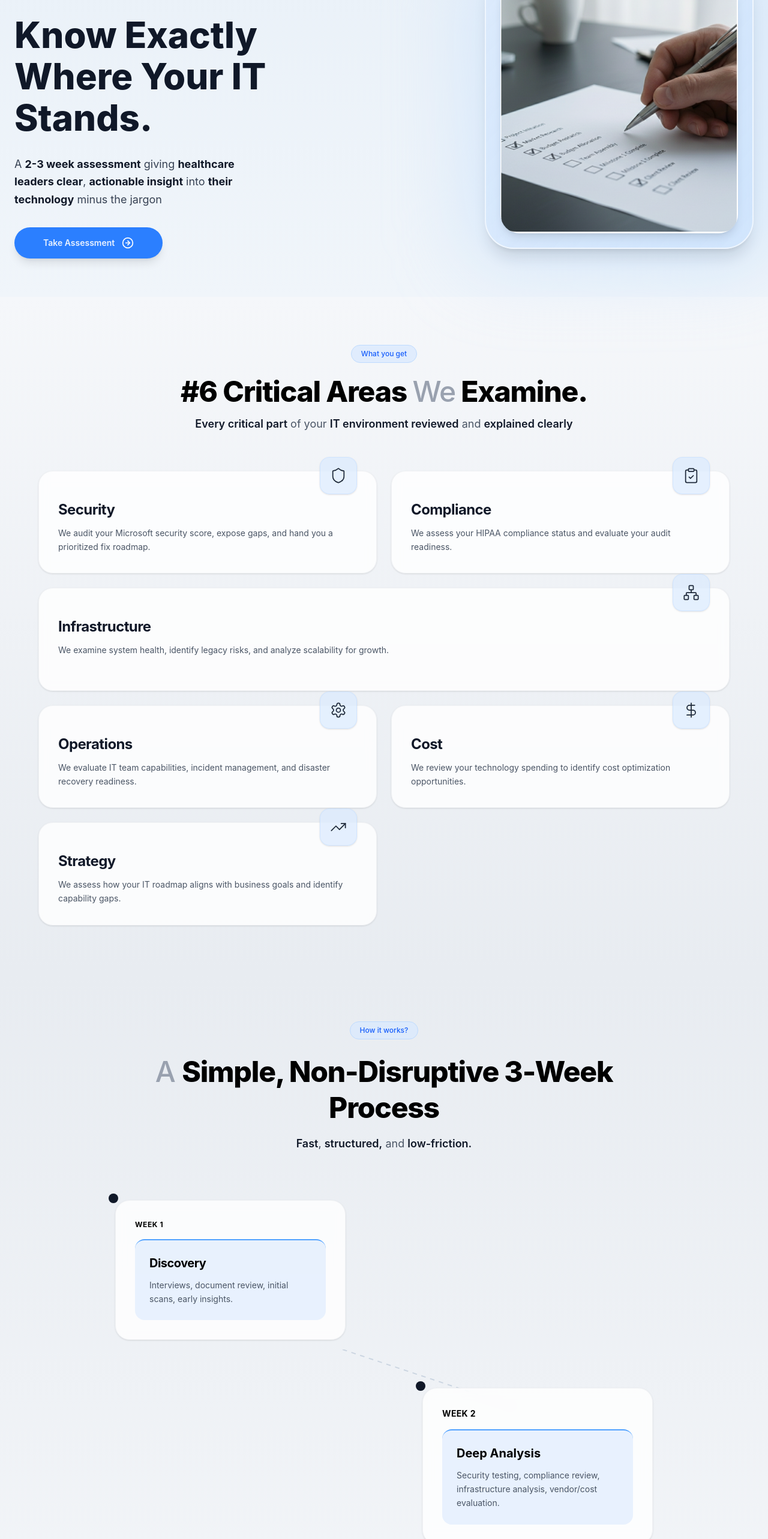
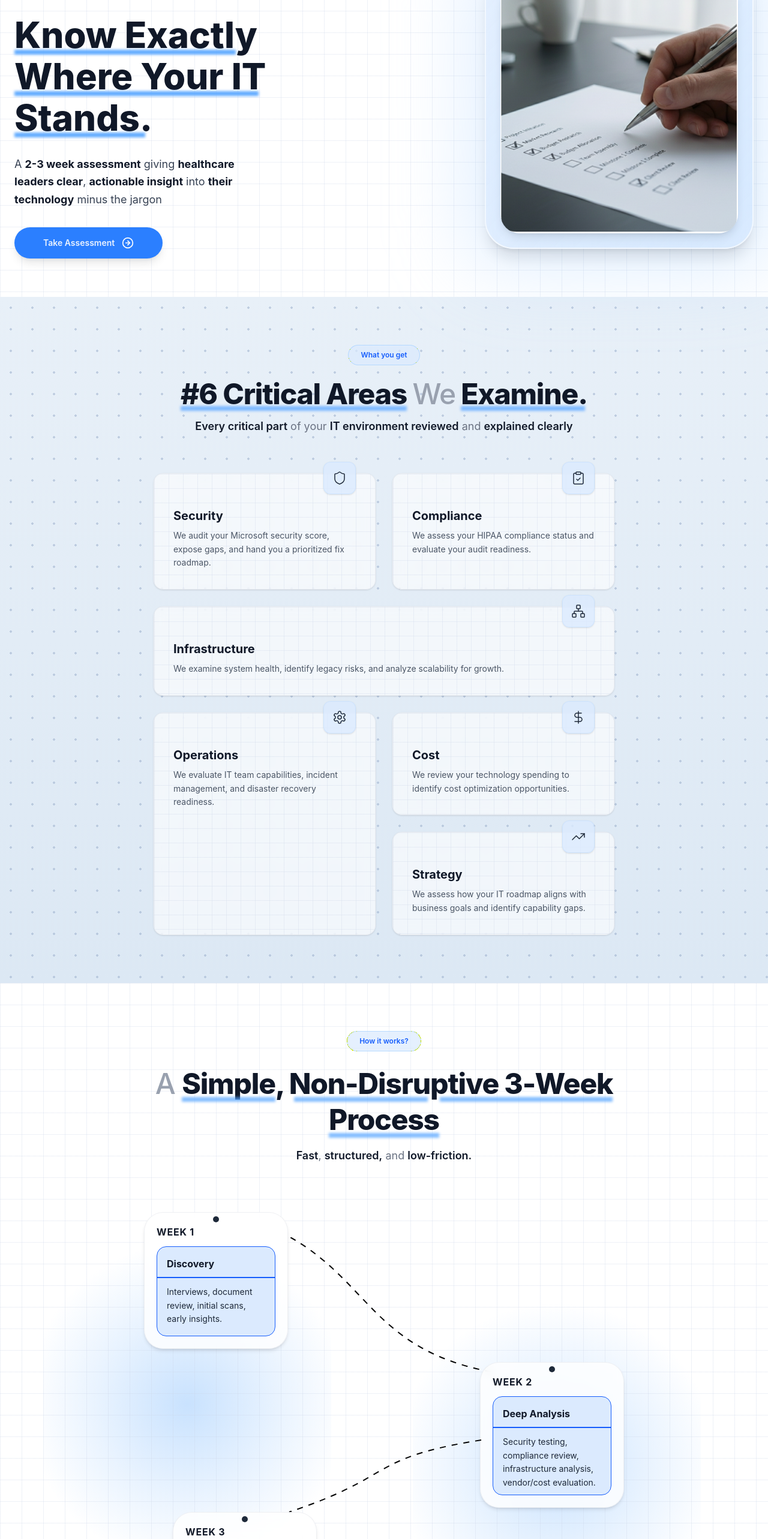
Before and after one commit to deepeshrathore72/Front-end-assignment, a React (Vite) app: page / in a window 1280 px wide. Shown: the part 234-2800 px from the top of the page at 60% size. Built offline with nearby package versions, Linux system fonts and the light colour scheme.

Commit message:
Enhanced Process Section Styling, added bluish background shades, created smooth curved dashed lines connecting boxes

```diff
--- a/src/components/CriticalAreasSection.jsx
+++ b/src/components/CriticalAreasSection.jsx
@@ -5,81 +5,108 @@ const areas = [
     title: "Security",
     description: "We audit your Microsoft security score, expose gaps, and hand you a prioritized fix roadmap.",
     icon: Shield,
+    colSpan: 1,
+    rowSpan: 1,
   },
   {
     title: "Compliance",
     description: "We assess your HIPAA compliance status and evaluate your audit readiness.",
     icon: ClipboardCheck,
+    colSpan: 1,
+    rowSpan: 1,
   },
   {
     title: "Infrastructure",
     description: "We examine system health, identify legacy risks, and analyze scalability for growth.",
     icon: Network,
-    fullWidth: true,
+    colSpan: 2,
+    rowSpan: 1,
   },
   {
     title: "Operations",
     description: "We evaluate IT team capabilities, incident management, and disaster recovery readiness.",
     icon: Settings,
+    colSpan: 1,
+    rowSpan: 2,
   },
   {
     title: "Cost",
     description: "We review your technology spending to identify cost optimization opportunities.",
     icon: DollarSign,
+    colSpan: 1,
+    rowSpan: 1,
   },
   {
     title: "Strategy",
     description: "We assess how your IT roadmap aligns with business goals and identify capability gaps.",
     icon: TrendingUp,
+    colSpan: 1,
+    rowSpan: 1,
   },
 ];
 
 export function CriticalAreasSection() {
   return (
-    <section className="py-20 px-6 bg-linear-to-b from-[#f5f7fa] to-[#e8ecf1]">
-      <div className="mx-auto max-w-6xl">
+    <section
+      className="py-20 px-6 bg-linear-to-b from-[#e8f0f8] to-[#dce8f4]"
+      style={{
+        backgroundImage: `
+          radial-gradient(circle, rgba(150, 170, 200, 0.5) 1.6px, transparent 1px),
+          linear-gradient(to bottom, #e8f0f8, #dce8f4)
+        `,
+        backgroundSize: '36px 36px, 100% 100%'
+      }}
+    >
+      <div className="mx-auto max-w-3xl">
         <div className="text-center mb-16">
-          <div className="inline-block px-4 py-1.5 mb-6 text-xs font-medium text-blue-600 bg-blue-100/80 rounded-full border border-blue-200">
+          <div className="inline-block px-5 py-2 mb-6 text-xs font-semibold text-blue-600 bg-blue-100/70 rounded-full border border-blue-300/50">
             What you get
           </div>
 
-          <h2 className="text-3xl lg:text-4xl xl:text-5xl font-extrabold mb-4 tracking-tight">
+          <h2 className="text-3xl lg:text-4xl xl:text-5xl font-extrabold mb-4 tracking-tight text-gray-900">
             <span className="relative inline-block">
               #6 Critical Areas
-              <span className="absolute bottom-1 left-0 right-0 h-4 bg-blue-200/70 -z-10 rounded"></span>
+              <span className="absolute -bottom-1 left-0 right-0 h-2 bg-blue-400/70 blur-[2px]"></span>
             </span>{" "}
             <span className="text-gray-400 font-medium">We</span>{" "}
             <span className="relative inline-block">
               Examine.
-              <span className="absolute bottom-1 left-0 right-0 h-4 bg-blue-200/70 -z-10 rounded"></span>
+              <span className="absolute -bottom-1 left-0 right-1 h-2 bg-blue-400/70 blur-[2px]"></span>
             </span>
           </h2>
 
           <p className="text-base lg:text-lg text-gray-700 mt-4">
             <span className="font-semibold text-gray-900">Every critical part</span>
-            <span className="text-gray-600 font-normal"> of your </span>
+            <span className="text-gray-500 font-normal"> of your </span>
             <span className="font-semibold text-gray-900">IT environment reviewed</span>
-            <span className="text-gray-600 font-normal"> and </span>
+            <span className="text-gray-500 font-normal"> and </span>
             <span className="font-semibold text-gray-900">explained clearly</span>
           </p>
         </div>
 
-        <div className="grid md:grid-cols-2 gap-6 auto-rows-fr">
+        <div className="grid md:grid-cols-2 gap-7">
           {areas.map((area) => {
             const Icon = area.icon;
             return (
               <div
                 key={area.title}
-                className={`relative bg-white/80 backdrop-blur-sm rounded-3xl p-8 border border-gray-200/50 shadow-sm hover:shadow-md transition-shadow ${
-                  area.fullWidth ? "md:col-span-2" : ""
-                }`}
+                className={`relative bg-white/60 backdrop-blur-sm rounded-2xl p-8 border border-gray-200/60 shadow-sm hover:shadow-md transition-all ${
+                  area.colSpan === 2 ? "md:col-span-2" : ""
+                } ${area.rowSpan === 2 ? "md:row-span-2" : ""}`}
+                style={{
+                  backgroundImage: `
+                    linear-gradient(to right, rgba(200, 210, 230, 0.3) 1px, transparent 1px),
+                    linear-gradient(to bottom, rgba(200, 210, 230, 0.3) 1px, transparent 1px)
+                  `,
+                  backgroundSize: '24px 24px'
+                }}
               >
-                <div className="absolute -top-6 right-8 bg-blue-100/70 rounded-2xl p-4 border border-blue-200/50 shadow-sm">
-                  <Icon className="h-7 w-7 text-gray-800" strokeWidth={1.5} />
+                <div className="absolute -top-5 right-8 bg-blue-100/80 rounded-xl p-3.5 border border-blue-200/50 shadow-sm">
+                  <Icon className="h-6 w-6 text-gray-800" strokeWidth={1.5} />
                 </div>
-                <div className="pt-4">
-                  <h3 className="text-xl lg:text-2xl font-bold mb-3 text-gray-900 tracking-tight">{area.title}</h3>
-                  <p className="text-sm text-gray-600 leading-relaxed font-normal">{area.description}</p>
+                <div className="pt-6">
+                  <h3 className="text-xl font-bold mb-2 text-gray-900">{area.title}</h3>
+                  <p className="text-sm text-gray-600 leading-relaxed">{area.description}</p>
                 </div>
               </div>
             );
--- a/src/components/HeroSection.jsx
+++ b/src/components/HeroSection.jsx
@@ -3,7 +3,15 @@ import { ArrowRight, CircleArrowRight } from 'lucide-react';
 
 export function HeroSection() {
   return (
-    <section className="pt-40 pb-16 px-6 bg-linear-to-b from-[#e8f0f8] to-[#f0f5fa]">
+    <section className="pt-40 pb-16 px-6 bg-linear-to-b from-[#e8f0f8] to-[#f0f5fa]"
+      style={{
+              backgroundImage: `
+                linear-gradient(to right, rgba(200, 210, 230, 0.3) 1px, transparent 1px),
+                linear-gradient(to bottom, rgba(200, 210, 230, 0.3) 1px, transparent 1px)
+              `,
+              backgroundSize: '36px 36px'
+            }}
+    >
       <div className="mx-auto max-w-7xl">
         <div className="grid lg:grid-cols-2 gap-16 items-center">
           <div>
@@ -18,12 +26,24 @@ export function HeroSection() {
             </div>
 
             <h1 className="text-5xl lg:text-6xl font-extrabold mb-7 leading-[1.15] text-gray-900">
-              <span className="block">Know Exactly</span>
-              <span className="block relative">
-                Where Your IT
-                <span className="absolute bottom-1.5 left-0 right-0 h-3 bg-blue-300/50 -z-10"></span>
+              <span className="block">
+                <span className="relative inline-block">
+                  Know Exactly
+                  <span className="absolute bottom-0.5 left-0 right-9 h-2 bg-blue-400/90 blur-[2px]"></span>
+                </span>
               </span>
-              <span className="block">Stands.</span>
+              <span className="block">
+                <span className="relative inline-block">
+                  Where Your IT
+                  <span className="absolute bottom-0.5 left-0 right-3 h-2 bg-blue-400/90 blur-[2px]"></span>
+                </span>
+              </span>
+              <span className="block">
+                <span className="relative inline-block">
+                  Stands.
+                  <span className="absolute bottom-0.5 left-0 right-3 h-2 bg-blue-400/90 blur-[2px]"></span>
+                </span>
+              </span>
             </h1>
 
             <p className="text-lg mb-8 leading-relaxed text-gray-700">
--- a/src/components/ProcessSection.jsx
+++ b/src/components/ProcessSection.jsx
@@ -1,101 +1,132 @@
 export function ProcessSection() {
   return (
-    <section className="py-20 px-6 bg-linear-to-b from-[#e8ecf1] to-[#f5f7fa]">
+    <section className="py-20 px-6 bg-linear-to-b from-[#e8f0f8] to-[#dce8f4]"
+      style={{
+        backgroundImage: `
+          linear-gradient(to right, rgba(200, 210, 230, 0.3) 1px, transparent 1px),
+          linear-gradient(to bottom, rgba(200, 210, 230, 0.3) 1px, transparent 1px)
+        `,
+        backgroundSize: '36px 36px'
+      }}
+    >
       <div className="mx-auto max-w-6xl">
         <div className="text-center mb-20">
-          <div className="inline-block px-4 py-1.5 mb-6 text-xs font-medium text-blue-600 bg-blue-100/80 rounded-full border border-blue-200">
+          <div className="inline-block px-5 py-2 mb-6 text-xs font-semibold text-blue-600 bg-blue-100/70 rounded-full border border-blue-300/50">
             How it works?
           </div>
 
-          <h2 className="text-3xl lg:text-4xl xl:text-5xl font-extrabold mb-4 leading-tight tracking-tight">
+          <h2 className="text-3xl lg:text-4xl xl:text-5xl font-extrabold mb-4 leading-tight tracking-tight text-gray-900">
             <span className="text-gray-400 font-medium">A </span>
             <span className="relative inline-block">
               Simple
-              <span className="absolute bottom-1 left-0 right-0 h-3 bg-blue-200/70 -z-10 rounded"></span>
+              <span className="absolute bottom-0 left-0 right-0 h-2 bg-blue-400/70 blur-[2px]"></span>
             </span>
             <span>, </span>
             <span className="relative inline-block">
-              Non-Disruptive 3-Week
-              <span className="absolute bottom-1 left-0 right-0 h-3 bg-blue-200/70 -z-10 rounded"></span>
+              Non-Disru
+              <span className="absolute bottom-0 left-2 right-1 h-2 bg-blue-400/70 blur-[2px]"></span>
+            </span>
+            <span className="relative inline-block">
+              ptive 3-Week
+              <span className="absolute bottom-0 left-4 right-0 h-2 bg-blue-400/70 blur-[2px]"></span>
             </span>
             <br />
-            <span>Process</span>
+            <span className="relative inline-block">
+              Process
+              <span className="absolute bottom-0 left-0 right-0 h-2 bg-blue-400/70 blur-[2px]"></span>
+            </span>
           </h2>
 
           <p className="text-base lg:text-lg text-gray-700 mt-4">
             <span className="font-semibold text-gray-900">Fast</span>
-            <span>, </span>
+            <span className="text-gray-500">, </span>
             <span className="font-semibold text-gray-900">structured,</span>
-            <span className="text-gray-600 font-normal"> and </span>
+            <span className="text-gray-500 font-normal"> and </span>
             <span className="font-semibold text-gray-900">low-friction.</span>
           </p>
         </div>
 
-        <div className="relative max-w-4xl mx-auto">
-          <div className="space-y-12">
+        <div className="relative max-w-4xl mx-auto min-h-175">
+          {/* Background shape behind Week 1 and Week 3 */}
+          <div
+            className="hidden lg:block absolute top-5 -left-30 w-120 h-150 rounded-3xl -z-10"
+            style={{
+              background: 'radial-gradient(circle at center, rgba(147, 197, 253, 0.5) 0%, rgba(147, 197, 253, 0.2) 40%, rgba(147, 197, 253, 0) 70%)'
+            }}
+          ></div>
+
+          {/* Background shape behind Week 2 */}
+          <div
+            className="hidden lg:block absolute top-30 -right-20 w-120 h-150 rounded-3xl -z-10"
+            style={{
+              background: 'radial-gradient(circle at center, rgba(147, 197, 253, 0.5) 0%, rgba(147, 197, 253, 0.2) 40%, rgba(147, 197, 253, 0) 70%)'
+            }}
+          ></div>
+
           {/* Week 1 - Top Left */}
-            <div className="flex justify-start">
-              <div className="relative bg-white/80 backdrop-blur-sm rounded-3xl p-8 border border-gray-200/50 shadow-sm max-w-sm">
-                <div className="absolute -top-3 -left-3 w-4 h-4 bg-gray-900 rounded-full"></div>
-                <div className="font-bold text-xs mb-4 tracking-wider">WEEK 1</div>
-                <div className="bg-blue-100/60 rounded-2xl p-6 border-t-2 border-blue-400">
-                  <h3 className="font-bold text-lg lg:text-xl mb-3 tracking-tight">Discovery</h3>
-                  <p className="text-sm text-gray-600 leading-relaxed">
+          <div className="absolute top-0 left-0 lg:left-12">
+            <div
+              className="relative bg-white/80 backdrop-blur-sm rounded-4xl p-5 border border-gray-200/60 shadow-md w-60">
+              <div className="absolute top-1.5 right-1/2 translate-x-1/2 w-2.5 h-2.5 bg-gray-800 rounded-full"></div>
+              <div className="font-bold text-md mb-3 tracking-wider text-gray-900">WEEK 1</div>
+              <div className="bg-blue-100 rounded-2xl p-0 border border-blue-600">
+                <h3 className="font-bold text-md mb-2 text-gray-900 p-4 pb-0.5">Discovery</h3>
+                <div className="w-full h-0.5 bg-blue-600 mb-2"></div>
+                <p className="text-sm text-gray-800 leading-relaxed p-4 pt-1">
                   Interviews, document review, initial scans, early insights.
                 </p>
               </div>
             </div>
           </div>
 
-            {/* Connecting line 1 */}
-            <div className="hidden lg:block relative h-24 -my-8">
+          {/* Connecting line 1 - curved line from Week 1 to Week 2 */}
           <svg
-                className="absolute left-1/3 top-0 w-1/2 h-full"
-                viewBox="0 0 300 100"
+            className="hidden lg:block absolute top-10.5 left-73 w-85 h-62.5 pointer-events-none"
+            viewBox="0 0 300 250"
             fill="none"
             xmlns="http://www.w3.org/2000/svg"
           >
-                <path d="M 0 0 Q 150 50 300 100" stroke="#cbd5e1" strokeWidth="2" strokeDasharray="8 8" />
+            <path d="M -20 0 C 120 80, 120 200, 350 230" stroke="black" strokeWidth="2" strokeDasharray="10 10" fill="none" />
           </svg>
-            </div>
 
           {/* Week 2 - Right */}
-            <div className="flex justify-end">
-              <div className="relative bg-white/80 backdrop-blur-sm rounded-3xl p-8 border border-gray-200/50 shadow-sm max-w-sm">
-                <div className="absolute -top-3 -left-3 w-4 h-4 bg-gray-900 rounded-full"></div>
-                <div className="font-bold text-sm mb-4 tracking-wide">WEEK 2</div>
-                <div className="bg-blue-100/60 rounded-2xl p-6 border-t-2 border-blue-400">
-                  <h3 className="font-bold text-xl mb-3">Deep Analysis</h3>
-                  <p className="text-sm text-gray-600 leading-relaxed">
+          <div className="absolute top-62.5 right-0 lg:right-12">
+            <div
+              className="relative bg-white/80 backdrop-blur-sm rounded-4xl p-5 border border-gray-200/60 shadow-md w-60">
+              <div className="absolute top-1.5 right-1/2 translate-x-1/2 w-2.5 h-2.5 bg-gray-800 rounded-full"></div>
+              <div className="font-bold text-md mb-3 tracking-wider text-gray-900">WEEK 2</div>
+              <div className="bg-blue-100 rounded-2xl border border-blue-600">
+                <h3 className="font-bold text-md mb-2 text-gray-900 p-4 pb-0.5">Deep Analysis</h3>
+                <div className="w-full h-0.5 bg-blue-600 mb-2"></div>
+                <p className="text-sm text-gray-800 leading-relaxed p-4 pt-1 pb-2">
                   Security testing, compliance review, infrastructure analysis, vendor/cost evaluation.
                 </p>
               </div>
             </div>
           </div>
 
-            {/* Connecting line 2 */}
-            <div className="hidden lg:block relative h-24 -my-8">
+          {/* Connecting line 2 - curved line from Week 2 to Week 3 */}
           <svg
-                className="absolute right-1/3 top-0 w-1/2 h-full"
-                viewBox="0 0 300 100"
+            className="hidden lg:block absolute top-87.5 left-67.5  w-95 h-62.5 pointer-events-none"
+            viewBox="0 0 300 250"
             fill="none"
             xmlns="http://www.w3.org/2000/svg"
           >
-                <path d="M 300 0 Q 150 50 0 100" stroke="#cbd5e1" strokeWidth="2" strokeDasharray="8 8" />
+            <path d="M 300 30 C 110 60, 160 90, -20 150" stroke="black" strokeWidth="2" strokeDasharray="10 10" fill="none" />
           </svg>
-            </div>
 
           {/* Week 3 - Bottom Left */}
-            <div className="flex justify-start lg:ml-24">
-              <div className="relative bg-white/80 backdrop-blur-sm rounded-3xl p-8 border border-gray-200/50 shadow-sm max-w-sm">
-                <div className="absolute -top-3 -left-3 w-4 h-4 bg-gray-900 rounded-full"></div>
-                <div className="font-bold text-sm mb-4 tracking-wide">WEEK 3</div>
-                <div className="bg-blue-100/60 rounded-2xl p-6 border-t-2 border-blue-400">
-                  <h3 className="font-bold text-xl mb-3">Reporting</h3>
-                  <p className="text-sm text-gray-600 leading-relaxed">
+          <div className="absolute top-125 left-0 lg:left-24">
+            <div
+              className="relative bg-white/80 backdrop-blur-sm rounded-4xl p-5 border border-gray-200/60 shadow-md w-60">
+              <div className="absolute top-1.5 right-1/2 translate-x-1/2 w-2.5 h-2.5 bg-gray-800 rounded-full"></div>
+              <div className="font-bold text-md mb-3 tracking-wider text-gray-900">WEEK 3</div>
+              <div className="bg-blue-100 rounded-2xl border border-blue-600">
+                <h3 className="font-bold text-md mb-2 text-gray-900 p-4 pb-0.5">Reporting</h3>
+                <div className="w-full h-0.5 bg-blue-600 mb-2"></div>
+                <p className="text-sm text-gray-800 leading-relaxed p-4 pt-1">
                   Executive summary, full findings, risk matrix, remediation roadmap.
                 </p>
-                </div>
               </div>
             </div>
           </div>
```
Lines whose indentation alone changed are shown as unchanged.
